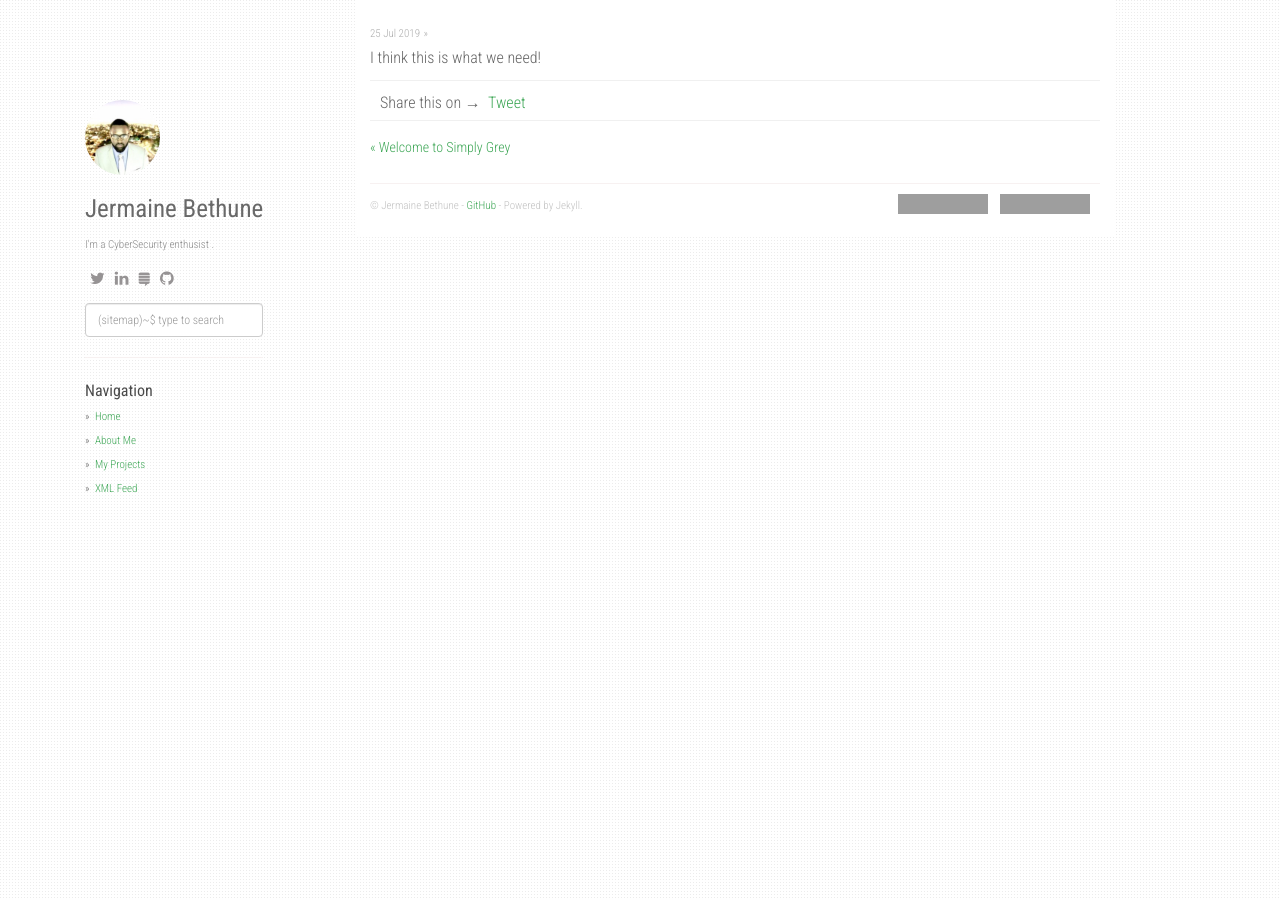
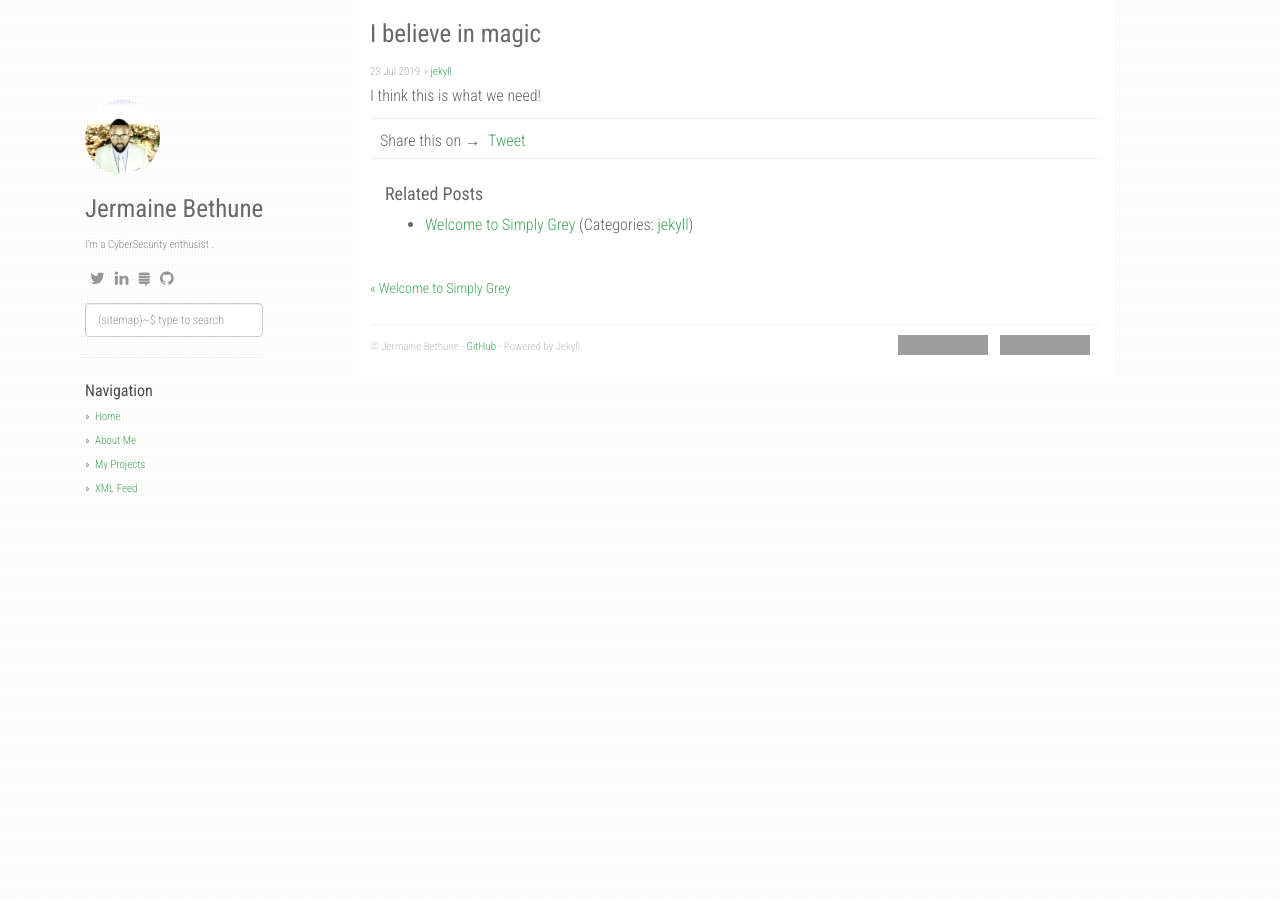
Before and after one commit to atonaletude/atonaletude.github.io, a Jekyll site: the page built from _posts/2019-07-24-First-Post.markdown, in a window 1280 px wide. Built offline with Jekyll 4.4.1, drawn with Linux system fonts in a browser that asks for light colours; nearby versions of some CDN libraries; our own code applies the rules of GitHub Pages for plain Markdown files; comment, search, counter and statistics services are not loaded; grey boxes are pictures that could not be loaded.

Commit message:
Update 2019-07-24-First-Post.markdown

```diff
--- a/_posts/2019-07-24-First-Post.markdown
+++ b/_posts/2019-07-24-First-Post.markdown
@@ -1,8 +1,8 @@
 ---
 layout: post
-title:  "Test Post"
-date:   2019-07-24 08:55:05
-categories: [ruby]
+title:  "I believe in magic"
+date:   2019-07-24 00:18:23 +0700
+categories: [jekyll]
 ---
 
 
```
